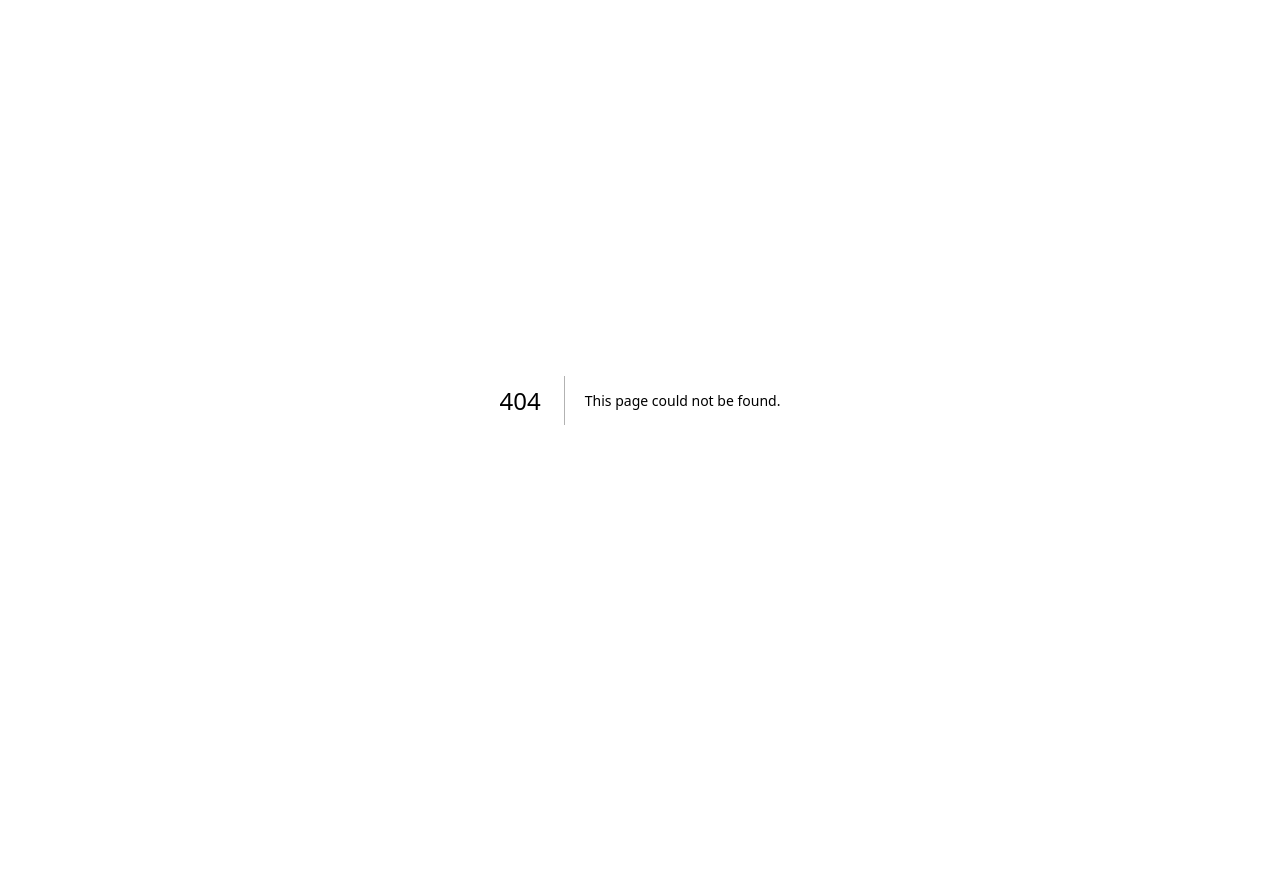
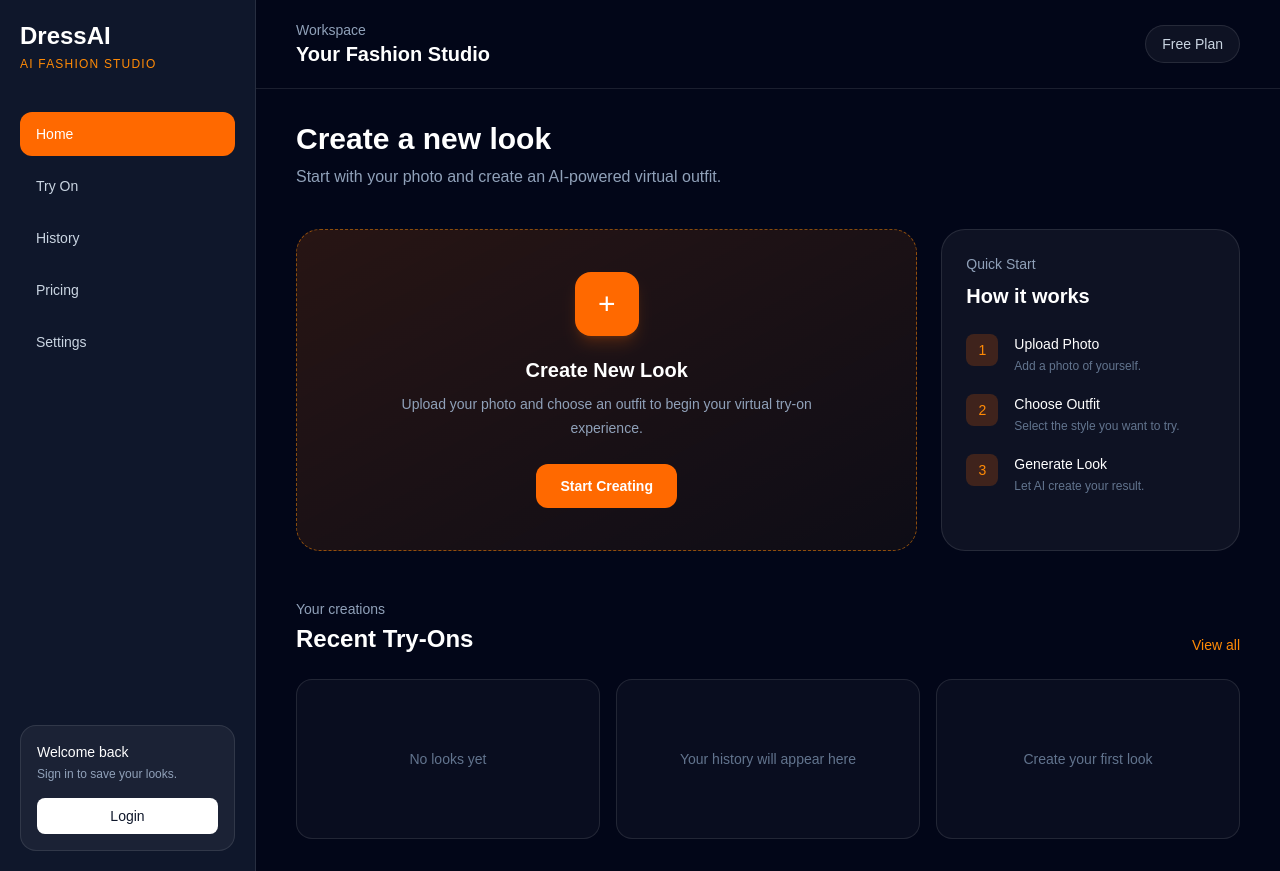
Before and after one commit to mithin09-ssm/DressAI, a Next.js app in the folder frontend/: page /studio in a window 1280 px wide. Before the commit this address had no page. Before the commit the page ends 800 px from the top, so only its background shows below. Built offline with nearby package versions, Linux system fonts and the light colour scheme.

Commit message:
Create DressAI welcome and studio pages

```diff
--- a/frontend/src/app/page.js
+++ b/frontend/src/app/page.js
@@ -1,69 +1,69 @@
-import Image from "next/image";
+import Link from "next/link";
 
 export default function Home() {
   return (
-    <div className="flex flex-col flex-1 items-center justify-center bg-zinc-50 font-sans dark:bg-black">
-      <main className="flex flex-1 w-full max-w-3xl flex-col items-center justify-between py-32 px-16 bg-white dark:bg-black sm:items-start">
-        <Image
-          className="dark:invert h-5 w-[100px]"
-          src="/next.svg"
-          alt="Next.js logo"
-          width={100}
-          height={20}
-          priority
-        />
-        <div className="flex flex-col items-center gap-6 text-center sm:items-start sm:text-left">
-          <h1 className="max-w-xs text-3xl font-semibold leading-10 tracking-tight text-black dark:text-zinc-50">
-            To get started, edit the{" "}
-            <code className="rounded bg-black/[.06] px-1.5 py-0.5 font-mono text-[0.9em] dark:bg-white/[.08]">
-              page.js
-            </code>{" "}
-            file.
-          </h1>
-          <p className="max-w-md text-lg leading-8 text-zinc-600 dark:text-zinc-400">
-            Looking for a starting point or more instructions? Head over to{" "}
-            <a
-              href="https://vercel.com/templates?framework=next.js&utm_source=create-next-app&utm_medium=appdir-template-tw&utm_campaign=create-next-app"
-              className="font-medium text-zinc-950 dark:text-zinc-50"
-            >
-              Templates
-            </a>{" "}
-            or the{" "}
-            <a
-              href="https://nextjs.org/learn?utm_source=create-next-app&utm_medium=appdir-template-tw&utm_campaign=create-next-app"
-              className="font-medium text-zinc-950 dark:text-zinc-50"
-            >
-              Learning
-            </a>{" "}
-            center.
-          </p>
-        </div>
-        <div className="flex flex-col gap-4 text-base font-medium sm:flex-row">
-          <a
-            className="flex h-12 w-full items-center justify-center gap-2 rounded-full bg-foreground px-5 text-background transition-colors hover:bg-[#383838] dark:hover:bg-[#ccc] md:w-[158px]"
-            href="https://vercel.com/new?utm_source=create-next-app&utm_medium=appdir-template-tw&utm_campaign=create-next-app"
-            target="_blank"
-            rel="noopener noreferrer"
-          >
-            <Image
-              className="dark:invert h-[14px] w-4"
-              src="/vercel.svg"
-              alt="Vercel logomark"
-              width={16}
-              height={14}
-            />
-            Deploy Now
-          </a>
-          <a
-            className="flex h-12 w-full items-center justify-center rounded-full border border-solid border-black/[.08] px-5 transition-colors hover:border-transparent hover:bg-black/[.04] dark:border-white/[.145] dark:hover:bg-[#1a1a1a] md:w-[158px]"
-            href="https://nextjs.org/docs?utm_source=create-next-app&utm_medium=appdir-template-tw&utm_campaign=create-next-app"
-            target="_blank"
-            rel="noopener noreferrer"
-          >
-            Documentation
-          </a>
-        </div>
-      </main>
-    </div>
+    <main className="min-h-screen overflow-hidden bg-gradient-to-br from-orange-400 via-orange-500 to-amber-400 text-white">
+      <div className="relative flex min-h-screen flex-col">
+        <header className="flex items-center justify-between px-8 py-6 md:px-12">
+          <div>
+            <h2 className="text-2xl font-bold tracking-tight">DressAI</h2>
+            <p className="text-xs uppercase tracking-[0.25em] text-orange-100">
+              AI Virtual Try-On
+            </p>
+          </div>
+
+          <div className="hidden rounded-full border border-white/30 bg-white/10 px-4 py-2 text-sm backdrop-blur-md md:block">
+            Create your look
+          </div>
+        </header>
+
+        <section className="relative flex flex-1 items-center justify-center px-6 py-12">
+          <div className="absolute left-[8%] top-[18%] h-24 w-24 rounded-full bg-white/15 blur-sm" />
+          <div className="absolute bottom-[15%] right-[10%] h-32 w-32 rounded-full bg-amber-200/20 blur-sm" />
+          <div className="absolute right-[20%] top-[12%] h-5 w-5 rounded-full bg-white/50" />
+
+          <div className="relative z-10 max-w-3xl text-center">
+            <div className="mx-auto mb-6 inline-flex rounded-full border border-white/30 bg-white/10 px-4 py-2 text-sm backdrop-blur-md">
+              ✦ Your AI fashion studio
+            </div>
+
+            <h1 className="text-5xl font-black tracking-tight sm:text-6xl md:text-7xl">
+              Welcome to DressAI
+            </h1>
+
+            <p className="mx-auto mt-6 max-w-xl text-lg leading-8 text-orange-50 sm:text-xl">
+              Discover your style with me.
+            </p>
+
+            <p className="mx-auto mt-3 max-w-lg text-sm leading-6 text-orange-100">
+              Upload your photo, choose an outfit, and let AI create your
+              virtual look.
+            </p>
+
+            <div className="mt-10">
+              <Link
+                href="/studio"
+                className="inline-flex items-center gap-3 rounded-full bg-white px-7 py-4 font-semibold text-orange-600 shadow-xl transition hover:scale-105 hover:bg-orange-50"
+              >
+                Start Creating
+                <span className="text-lg">→</span>
+              </Link>
+            </div>
+
+            <div className="mt-10 flex items-center justify-center gap-5 text-xs uppercase tracking-[0.2em] text-orange-100">
+              <span>Create</span>
+              <span>•</span>
+              <span>Try On</span>
+              <span>•</span>
+              <span>Discover</span>
+            </div>
+          </div>
+        </section>
+
+        <footer className="px-8 py-5 text-center text-xs text-orange-100">
+          DressAI — Reimagine your wardrobe with AI
+        </footer>
+      </div>
+    </main>
   );
 }
--- /dev/null
+++ b/frontend/src/app/studio/page.js
@@ -0,0 +1,175 @@
+import Link from "next/link";
+
+export default function Studio() {
+  return (
+    <main className="min-h-screen bg-slate-950 text-white">
+      <div className="flex min-h-screen">
+        <aside className="hidden w-64 flex-col border-r border-white/10 bg-slate-900 p-5 md:flex">
+          <div className="mb-10">
+            <h1 className="text-2xl font-bold">DressAI</h1>
+            <p className="mt-1 text-xs uppercase tracking-widest text-orange-400">
+              AI Fashion Studio
+            </p>
+          </div>
+
+          <nav className="space-y-2">
+            <Link
+              href="/studio"
+              className="block rounded-xl bg-orange-500 px-4 py-3 text-sm font-medium"
+            >
+              Home
+            </Link>
+
+            <button className="w-full rounded-xl px-4 py-3 text-left text-sm text-slate-300 transition hover:bg-white/5 hover:text-white">
+              Try On
+            </button>
+
+            <button className="w-full rounded-xl px-4 py-3 text-left text-sm text-slate-300 transition hover:bg-white/5 hover:text-white">
+              History
+            </button>
+
+            <button className="w-full rounded-xl px-4 py-3 text-left text-sm text-slate-300 transition hover:bg-white/5 hover:text-white">
+              Pricing
+            </button>
+
+            <button className="w-full rounded-xl px-4 py-3 text-left text-sm text-slate-300 transition hover:bg-white/5 hover:text-white">
+              Settings
+            </button>
+          </nav>
+
+          <div className="mt-auto rounded-2xl border border-white/10 bg-white/5 p-4">
+            <p className="text-sm font-medium">Welcome back</p>
+            <p className="mt-1 text-xs text-slate-400">
+              Sign in to save your looks.
+            </p>
+
+            <button className="mt-4 w-full rounded-lg bg-white px-3 py-2 text-sm font-medium text-slate-900">
+              Login
+            </button>
+          </div>
+        </aside>
+
+        <section className="flex-1">
+          <header className="flex items-center justify-between border-b border-white/10 px-6 py-5 md:px-10">
+            <div>
+              <p className="text-sm text-slate-400">Workspace</p>
+              <h2 className="text-xl font-semibold">Your Fashion Studio</h2>
+            </div>
+
+            <div className="rounded-full border border-white/10 bg-white/5 px-4 py-2 text-sm text-slate-300">
+              Free Plan
+            </div>
+          </header>
+
+          <div className="px-6 py-8 md:px-10">
+            <div className="mb-10">
+              <h3 className="text-3xl font-bold">Create a new look</h3>
+              <p className="mt-2 max-w-xl text-slate-400">
+                Start with your photo and create an AI-powered virtual outfit.
+              </p>
+            </div>
+
+            <div className="grid gap-6 lg:grid-cols-3">
+              <div className="group rounded-3xl border border-dashed border-orange-400/50 bg-gradient-to-br from-orange-500/15 to-amber-500/5 p-8 transition hover:border-orange-400 hover:bg-orange-500/20 lg:col-span-2">
+                <div className="flex min-h-64 flex-col items-center justify-center text-center">
+                  <div className="mb-5 flex h-16 w-16 items-center justify-center rounded-2xl bg-orange-500 text-3xl shadow-lg shadow-orange-500/20">
+                    +
+                  </div>
+
+                  <h4 className="text-xl font-semibold">Create New Look</h4>
+
+                  <p className="mt-2 max-w-md text-sm leading-6 text-slate-400">
+                    Upload your photo and choose an outfit to begin your
+                    virtual try-on experience.
+                  </p>
+
+                  <button className="mt-6 rounded-xl bg-orange-500 px-6 py-3 text-sm font-semibold transition hover:bg-orange-400">
+                    Start Creating
+                  </button>
+                </div>
+              </div>
+
+              <div className="rounded-3xl border border-white/10 bg-white/5 p-6">
+                <p className="text-sm text-slate-400">Quick Start</p>
+
+                <h4 className="mt-2 text-xl font-semibold">
+                  How it works
+                </h4>
+
+                <div className="mt-6 space-y-5">
+                  <div className="flex gap-4">
+                    <span className="flex h-8 w-8 shrink-0 items-center justify-center rounded-lg bg-orange-500/20 text-sm text-orange-400">
+                      1
+                    </span>
+
+                    <div>
+                      <p className="text-sm font-medium">Upload Photo</p>
+                      <p className="mt-1 text-xs text-slate-500">
+                        Add a photo of yourself.
+                      </p>
+                    </div>
+                  </div>
+
+                  <div className="flex gap-4">
+                    <span className="flex h-8 w-8 shrink-0 items-center justify-center rounded-lg bg-orange-500/20 text-sm text-orange-400">
+                      2
+                    </span>
+
+                    <div>
+                      <p className="text-sm font-medium">Choose Outfit</p>
+                      <p className="mt-1 text-xs text-slate-500">
+                        Select the style you want to try.
+                      </p>
+                    </div>
+                  </div>
+
+                  <div className="flex gap-4">
+                    <span className="flex h-8 w-8 shrink-0 items-center justify-center rounded-lg bg-orange-500/20 text-sm text-orange-400">
+                      3
+                    </span>
+
+                    <div>
+                      <p className="text-sm font-medium">Generate Look</p>
+                      <p className="mt-1 text-xs text-slate-500">
+                        Let AI create your result.
+                      </p>
+                    </div>
+                  </div>
+                </div>
+              </div>
+            </div>
+
+            <section className="mt-12">
+              <div className="flex items-end justify-between">
+                <div>
+                  <p className="text-sm text-slate-400">Your creations</p>
+                  <h3 className="mt-1 text-2xl font-bold">
+                    Recent Try-Ons
+                  </h3>
+                </div>
+
+                <button className="text-sm text-orange-400 hover:text-orange-300">
+                  View all
+                </button>
+              </div>
+
+              <div className="mt-6 grid gap-4 sm:grid-cols-2 lg:grid-cols-3">
+                <div className="flex min-h-40 items-center justify-center rounded-2xl border border-white/10 bg-white/[0.03]">
+                  <p className="text-sm text-slate-500">No looks yet</p>
+                </div>
+
+                <div className="flex min-h-40 items-center justify-center rounded-2xl border border-white/10 bg-white/[0.03]">
+                  <p className="text-sm text-slate-500">Your history will appear here</p>
+                </div>
+
+                <div className="flex min-h-40 items-center justify-center rounded-2xl border border-white/10 bg-white/[0.03]">
+                  <p className="text-sm text-slate-500">Create your first look</p>
+                </div>
+              </div>
+            </section>
+          </div>
+        </section>
+      </div>
+    </main>
+  );
+}
```
